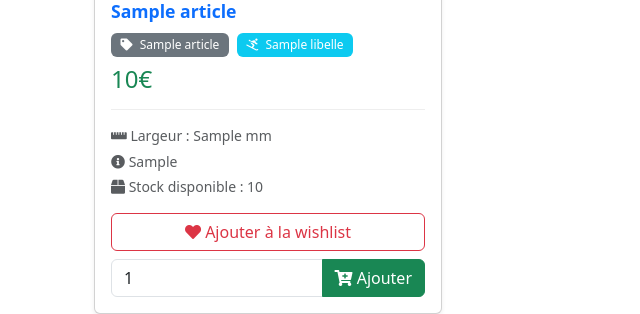
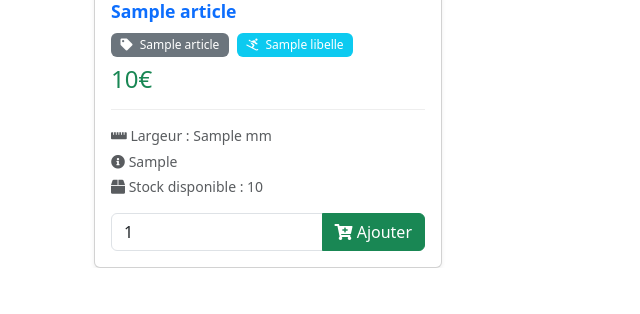
Before and after one commit to EthanRTZ/SAE_204-5, a Flask app: template templates/client/boutique/panier_article.html in a window 1280 px wide. Shown: the part 756-1070 px from the top of the page, without its empty margins (0-640 px from the left). After the commit the page ends 1024 px from the top, so only its background shows below. Run offline with Flask 3, Linux system fonts and the light colour scheme; the template is opened without the code that fills it: most values are stand-ins (such as "Sample title", 1, 10 or a date in 2020); some libraries are stand-ins or nearby versions.

Commit message:
Update panier_article.html
Signed-off-by: Gabin Morel <127314545+GabinMRL@users.noreply.github.com>

```diff
--- a/templates/client/boutique/panier_article.html
+++ b/templates/client/boutique/panier_article.html
@@ -70,13 +70,6 @@
                                 <i class="fas fa-box"></i> Stock disponible : {{ article.stock }}
                             </small>
                         </div>
-
-                        <form action="/client/envie/add" method="post" class="mb-2">
-                            <input type="hidden" name="id_article" value="{{ article.id_ski }}">
-                            <button class="btn btn-outline-danger w-100" type="submit">
-                                <i class="fas fa-heart"></i> Ajouter à la wishlist
-                            </button>
-                        </form>
                         <form action="/client/panier/add" method="post">
                             <input type="hidden" name="id_article" value="{{ article.id_ski }}">
                             <div class="input-group">
```
